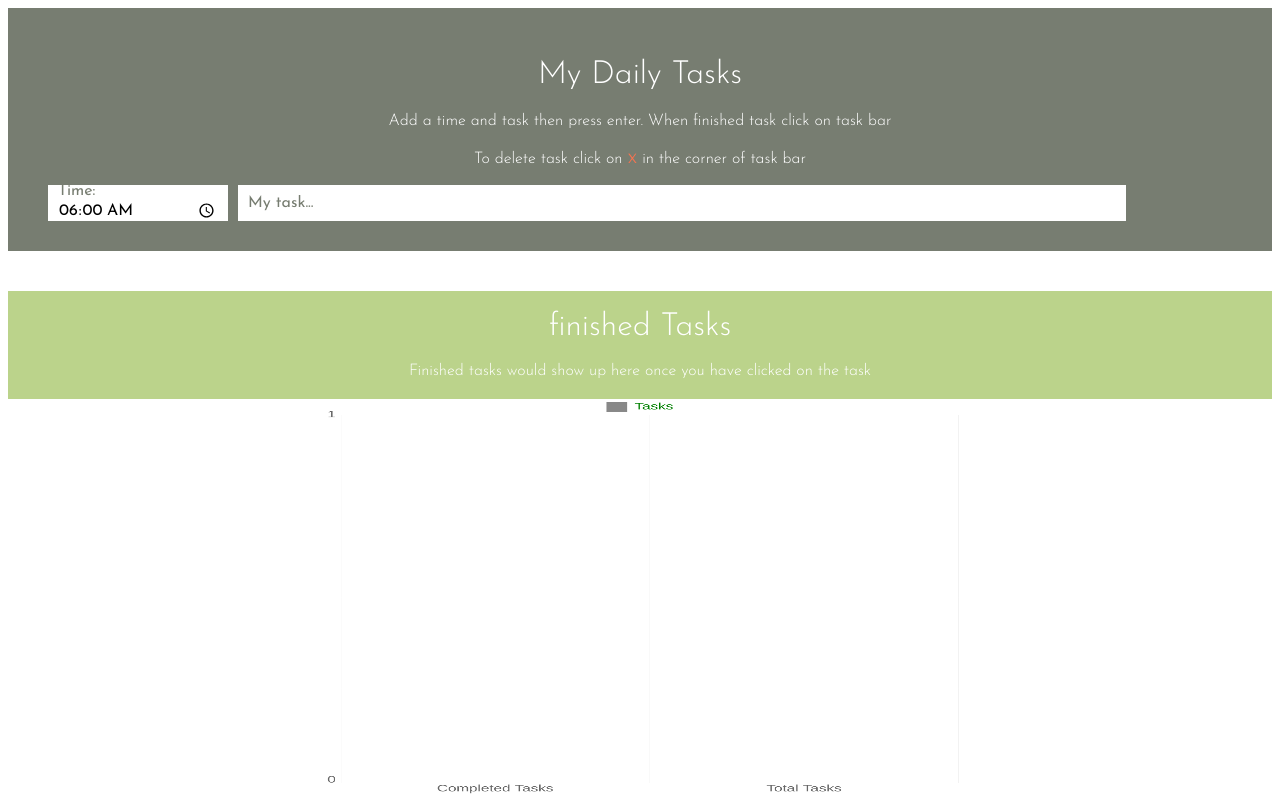
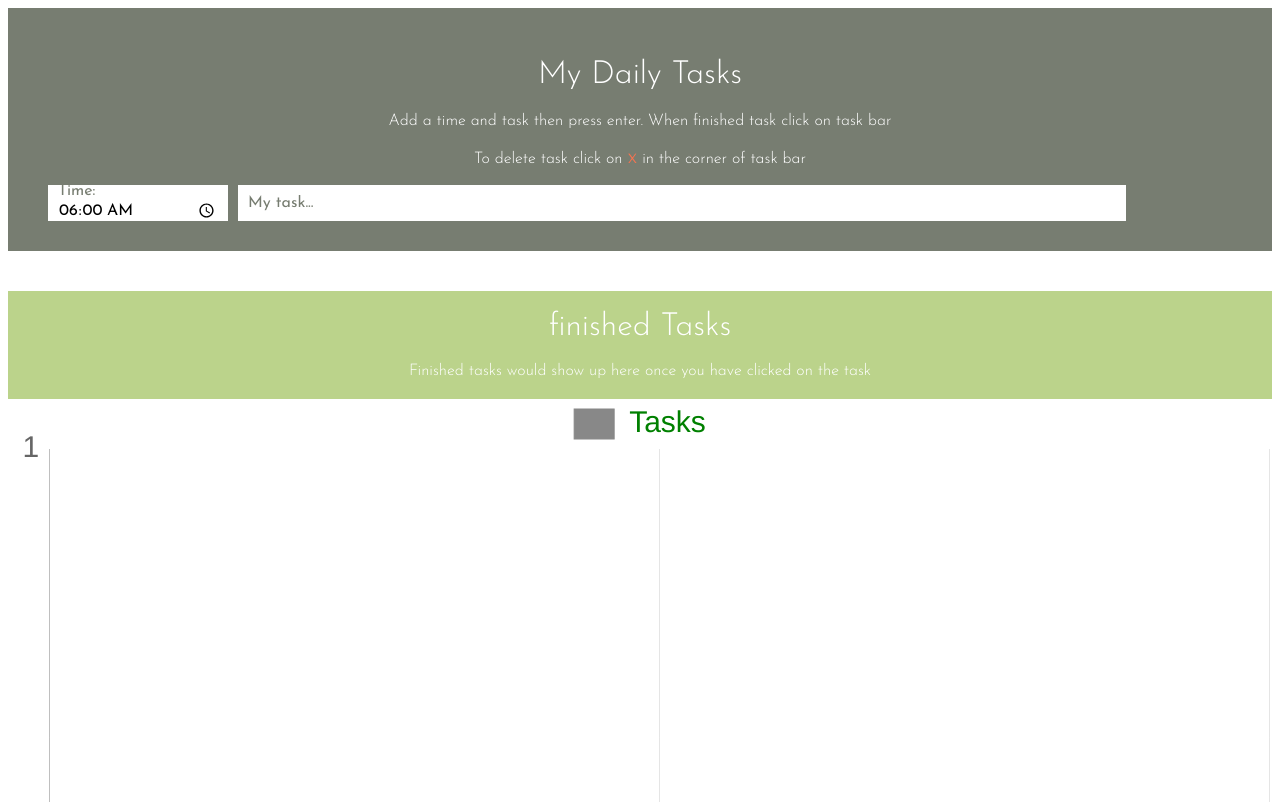
Before and after one commit to hesamalavi/TaskApp, a plain HTML site: page index.html in a window 1280 px wide. Shown: the top 802 px of the page. Drawn offline with nearby package versions, Linux system fonts and the light colour scheme.

Commit message:
Update style.css

```diff
--- a/style.css
+++ b/style.css
@@ -1,10 +1,10 @@
-canvas{
+/* canvas{
 
   width:50vw!important;
   height:50vh !important;
   margin: auto;
 
-}
+} */
 
 
 #columns2 .close {
```
